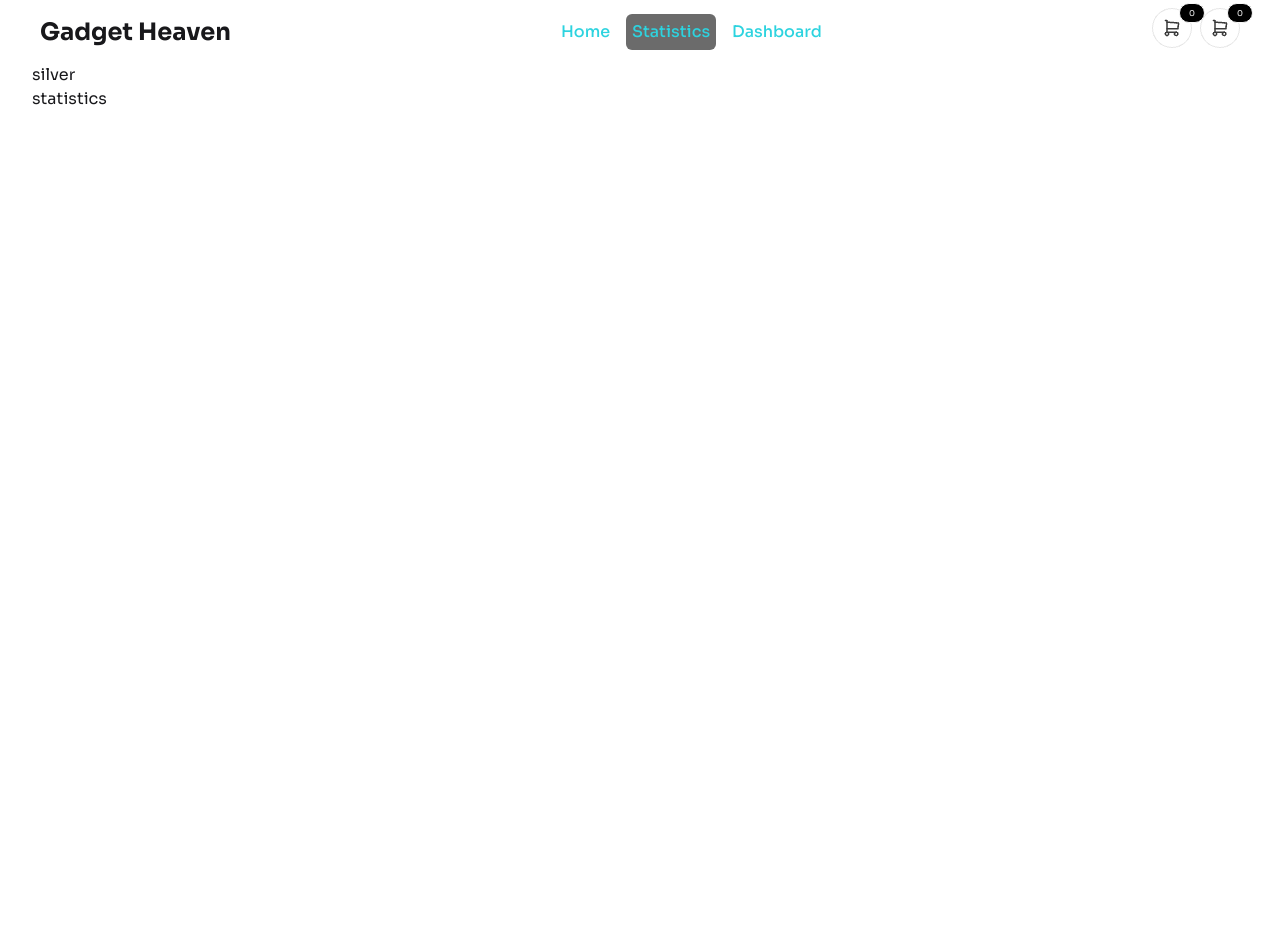
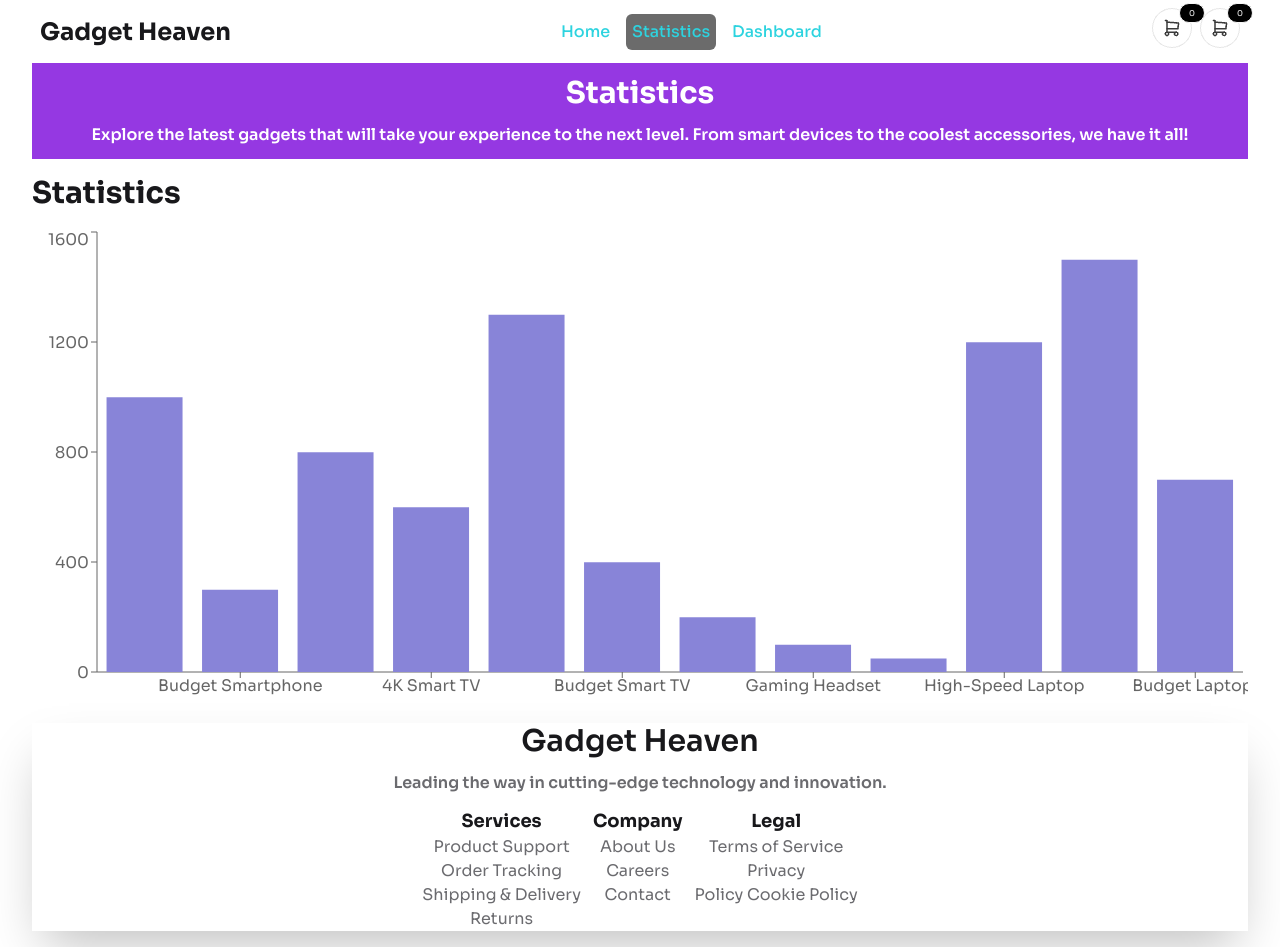
Before and after one commit to Dev-Asifur-Rahman/re-assignment-eighth, a React (Vite) app: page /statistics in a window 1280 px wide. Before the commit the page ends 800 px from the top, so only its background shows below. Built offline with nearby package versions, Linux system fonts and the light colour scheme.

Commit message:
extra route remaining

```diff
--- a/package.json
+++ b/package.json
@@ -17,6 +17,7 @@
     "react-dom": "^18.3.1",
     "react-router": "^7.1.3",
     "react-toastify": "^11.0.3",
+    "recharts": "^2.15.0",
     "tailwindcss": "^4.0.0"
   },
   "devDependencies": {
--- a/src/Components/ChildComponents/Details.jsx
+++ b/src/Components/ChildComponents/Details.jsx
@@ -56,7 +56,7 @@ const Details = () => {
   };
   return (
     <div>
-      <div className="w-full bg-[#9538E2] text-center lg:h-[35vh] h-fit p-2">
+      <div className="w-full mb-[60vh] bg-[#9538E2] text-center lg:h-[35vh] h-fit p-2">
         <p className="text-white font-bold text-3xl">Product Details</p>
         <p className="text-base text-center text-white font-medium">
           Explore the latest gadgets that will take your experience to the next
--- a/src/Components/ChildComponents/Statistics.jsx
+++ b/src/Components/ChildComponents/Statistics.jsx
@@ -1,8 +1,10 @@
-import React, { useContext, useEffect } from "react";
+import React, { useContext, useEffect, useState } from "react";
 import { ContextProvider } from "../../Js_Folder/context";
 import { useLocation } from "react-router";
+import { BarChart, Bar, ResponsiveContainer, XAxis, YAxis } from "recharts";
 
 const Statistics = () => {
+  const [Data, setData] = useState([]);
   const location = useLocation();
   useEffect(() => {
     const titleElement = document.getElementById("title");
@@ -10,11 +12,30 @@ const Statistics = () => {
       titleElement.innerHTML = "Statistics | Gadget Heaven";
     }
   }, [location.pathname]);
-  const { color } = useContext(ContextProvider);
+  const { data } = useContext(ContextProvider);
+  useEffect(() => {
+    setData(data);
+  }, [data]);
   return (
     <div>
-      <p>{color}</p>
-      statistics
+      <div className="bg-[#9538E2] p-3 flex flex-col gap-3 items-center mb-4">
+        <p className="text-center font-bold text-white text-3xl">Statistics</p>
+        <p className="text-center text-white font-semibold text-base">
+          Explore the latest gadgets that will take your experience to the next
+          level. From smart devices to the coolest accessories, we have it all!
+        </p>
+      </div>
+      <p className=" font-bold text-3xl my-4">Statistics</p>
+      <div className=" lg:h-[60vh] w-full">
+        {Data.length > 0 ?<ResponsiveContainer width="100%" height="100%">
+          <BarChart width={150} height={40} data={Data}>
+          <XAxis dataKey="product_title" />
+          <YAxis dataKey="price" />
+            <Bar dataKey="price" fill="#8884d8" />
+          </BarChart>
+        </ResponsiveContainer>:<div className="text-center text-3xl">No Data Available for Chart</div>}
+
+      </div>
     </div>
   );
 };
--- a/src/Components/Error.jsx
+++ b/src/Components/Error.jsx
@@ -3,10 +3,13 @@ import { useNavigate } from 'react-router';
 
 const Error = () => {
     const navigate = useNavigate()
+    const navigate_home = () =>{
+        navigate('/')
+    }
     return (
         <div className='flex justify-center items-center flex-col gap-3 w-full h-[100vh]'>
             <p className='text-5xl font-bold'>Route Not Found </p>
-            <button onClick={()=>{navigate('/')}} className='btn btn-accent rounded-lg'>Home</button>
+            <button onClick={navigate_home} className='btn btn-accent rounded-lg'>Home</button>
         </div>
     );
 };
--- /dev/null
+++ b/src/Components/Footer.jsx
@@ -0,0 +1,49 @@
+import React from "react";
+
+const Footer = () => {
+  return (
+    <div className="flex bg-[#FFFFFF] shadow-2xl flex-col my-4 gap-3 w-full">
+      <p className="font-semibold text-center text-3xl">Gadget Heaven</p>
+      <p className="font-semibold text-center text-base text-[#09080F99]">
+        Leading the way in cutting-edge technology and innovation.
+      </p>
+      <section className="flex bg-[#FFFFFF] lg:flex-row gap-3 flex-col items-start lg:justify-center">
+        <div className="text-center">
+          <p className="text-center font-bold text-lg">Services</p>
+          <p className="font-normal text-center text-base text-[#09080F99]">
+            Product Support
+          </p>
+          <p className="font-normal text-center text-base text-[#09080F99]">Order Tracking</p>
+          <p className="font-normal text-center text-base text-[#09080F99]">Shipping & Delivery</p>
+          <p className="font-normal text-center text-base text-[#09080F99]">Returns</p>
+        </div>
+        <div className="text-center">
+          <p className="text-center font-bold text-lg">Company</p>
+          <p className="font-normal text-center text-base text-[#09080F99]">
+            About Us{" "}
+          </p>
+          <p className="font-normal text-center text-base text-[#09080F99]">
+            Careers{" "}
+          </p>
+          <p className="font-normal text-center text-base text-[#09080F99]">
+            Contact
+          </p>
+        </div>
+        <div className="text-center">
+          <p className="text-center font-bold text-lg">Legal</p>
+          <p className="font-normal text-center text-base text-[#09080F99]">
+            Terms of Service
+          </p>
+          <p className="font-normal text-center text-base text-[#09080F99]">
+            Privacy{" "}
+          </p>
+          <p className="font-normal text-center text-base text-[#09080F99]">
+            Policy Cookie Policy
+          </p>
+        </div>
+      </section>
+    </div>
+  );
+};
+
+export default Footer;
--- a/src/Components/Home.jsx
+++ b/src/Components/Home.jsx
@@ -12,6 +12,7 @@ import wishlistimage from "../../images/Group 2.png";
 import banner from "../../images/banner.jpg";
 import { get_cart, get_wishlist } from "../Js_Folder/localstorage";
 import { ToastContainer } from "react-toastify";
+import Footer from "./Footer";
 
 const Home = () => {
   const [data, setData] = useState([]);
@@ -130,6 +131,7 @@ const Home = () => {
         <Outlet></Outlet>
         <ToastContainer />
       </ContextProvider.Provider>
+      <Footer></Footer>
     </div>
   );
 };
```
Also changed, not shown: 1 other file (tests, documents, lock files or other folders).
